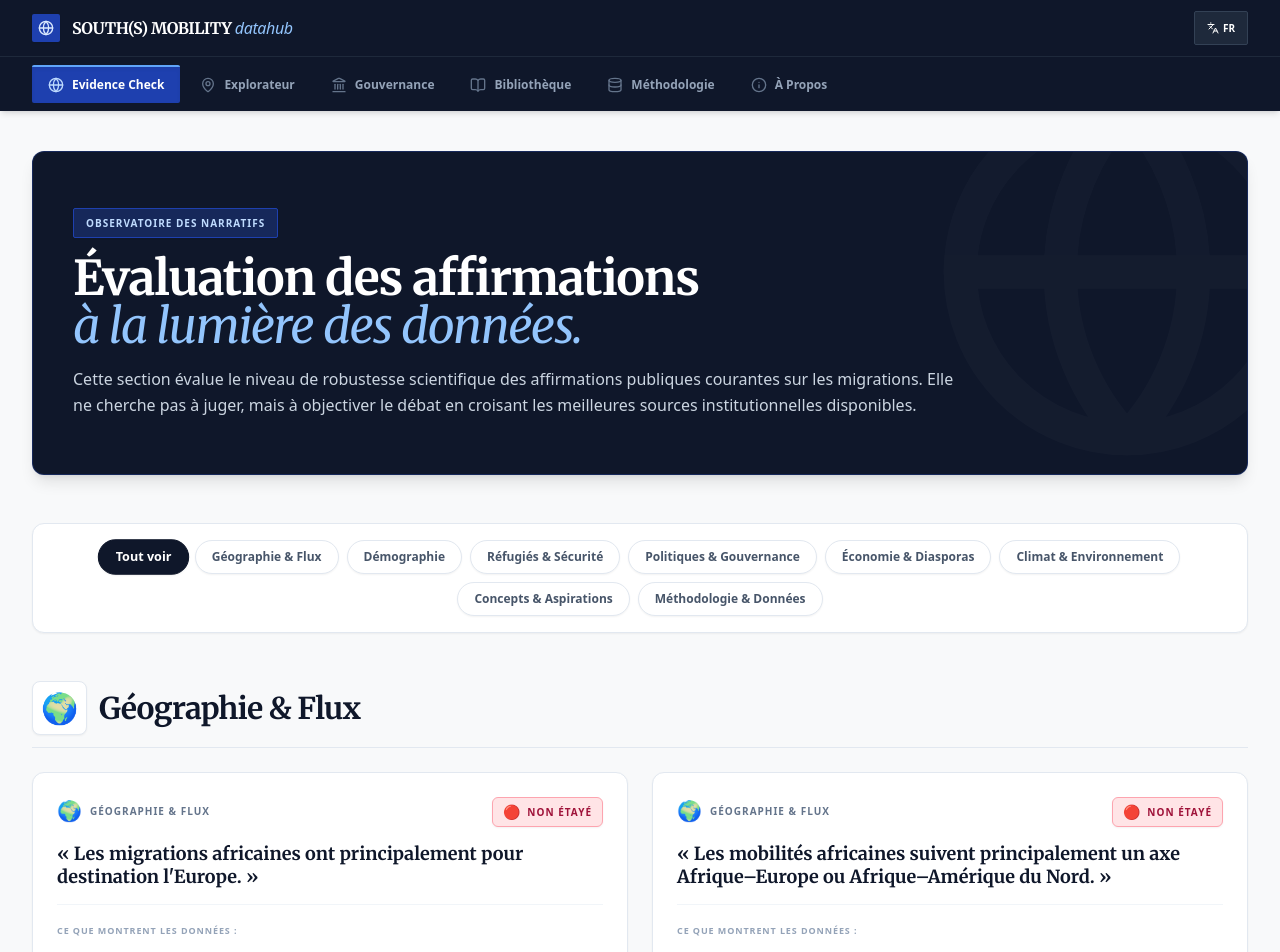
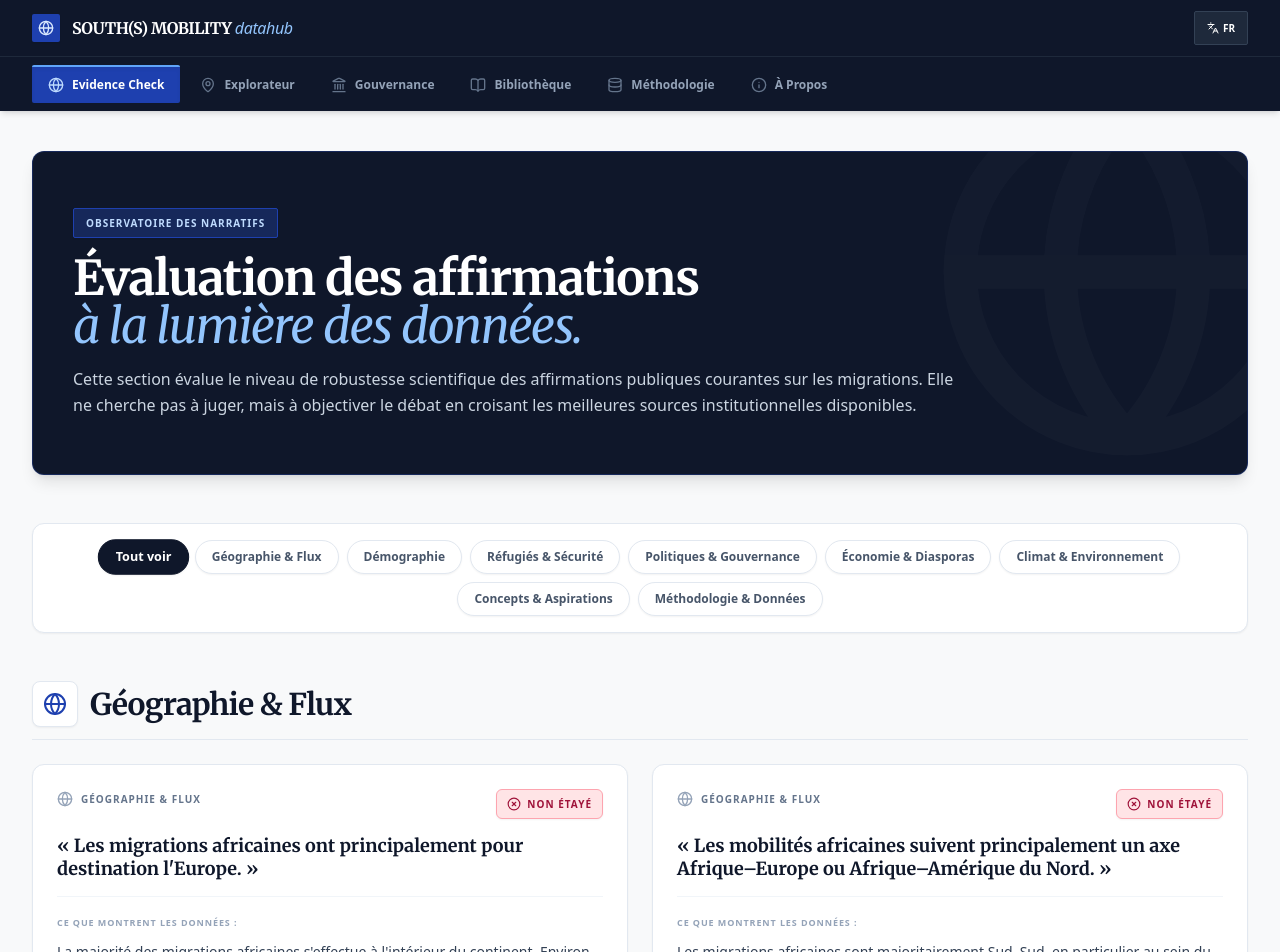
Before and after one commit to benmokhtary1-ui/souths-mobility, a React (Vite) app: page / in a window 1280 px wide. Shown: the top 952 px of the page. Built offline with nearby package versions, Linux system fonts and the light colour scheme.

Commit message:
fix claude 3

```diff
--- a/src/App.jsx
+++ b/src/App.jsx
@@ -5,7 +5,8 @@ import {
   Search, HeartPulse, ChevronRight, ChevronDown, X, BarChart3, GitMerge,
   Download, Printer, Map as MapIcon, Info, BookOpen, CheckCircle2,
   PieChart, TableProperties, Landmark, Quote, Unlock, Target, ExternalLink, FileText,
-  Copy, Check, Mail, AlertCircle
+  Copy, Check, Mail, AlertCircle, XCircle, AlertTriangle, HelpCircle, MinusCircle,
+  Briefcase, Brain, Lightbulb
 } from 'lucide-react';
 import { evidenceCheckData } from './narrativesData';
 
@@ -1241,17 +1242,27 @@ const TabEvidenceCheck = ({ text, lang }) => {
     ? categoriesList
     : [activeCategory];
 
-  const getVerdictStyle = (level) => {
-    switch (level) {
-      case "🟢": return "bg-emerald-100 text-emerald-800 border-emerald-300";
-      case "🟢🟡": return "bg-lime-100 text-lime-800 border-lime-300";
-      case "🟡": return "bg-amber-100 text-amber-800 border-amber-300";
-      case "🟠": return "bg-orange-100 text-orange-800 border-orange-300";
-      case "🔴": return "bg-rose-100 text-rose-800 border-rose-300";
-      case "⚪": return "bg-slate-100 text-slate-800 border-slate-300";
-      default: return "bg-slate-100 text-slate-800 border-slate-300";
-    }
+  const verdictMeta = {
+    "🟢": { Icon: CheckCircle2, style: "bg-emerald-100 text-emerald-800 border-emerald-300" },
+    "🟢🟡": { Icon: CheckCircle2, style: "bg-lime-100 text-lime-800 border-lime-300" },
+    "🟡": { Icon: HelpCircle, style: "bg-amber-100 text-amber-800 border-amber-300" },
+    "🟠": { Icon: AlertTriangle, style: "bg-orange-100 text-orange-800 border-orange-300" },
+    "🔴": { Icon: XCircle, style: "bg-rose-100 text-rose-800 border-rose-300" },
+    "⚪": { Icon: MinusCircle, style: "bg-slate-100 text-slate-800 border-slate-300" },
   };
+  const getVerdictMeta = (level) => verdictMeta[level] || { Icon: MinusCircle, style: "bg-slate-100 text-slate-800 border-slate-300" };
+
+  const categoryIconMap = {
+    "Géographie & Flux": Globe,
+    "Démographie": Users,
+    "Réfugiés & Sécurité": ShieldAlert,
+    "Politiques & Gouvernance": Scale,
+    "Économie & Diasporas": Briefcase,
+    "Climat & Environnement": Leaf,
+    "Concepts & Aspirations": Brain,
+    "Méthodologie & Données": Database,
+  };
+  const getCategoryIcon = (categoryName) => categoryIconMap[categoryName] || Globe;
 
   return (
     <div className="space-y-12 animate-in fade-in zoom-in-95 duration-500">
@@ -1286,15 +1297,17 @@ const TabEvidenceCheck = ({ text, lang }) => {
         {displayCategories.map((categoryName) => {
           // Filtrer les fiches appartenant à cette catégorie
           const catFiches = evidenceCheckData.filter(fiche => fiche.category === categoryName);
-          // Récupérer l'icône de la catégorie depuis la première fiche
-          const catIcon = catFiches.length > 0 ? catFiches[0].category_icon : '';
+          // Icône de la catégorie (système Lucide unifié, plus d'emoji)
+          const CatIcon = getCategoryIcon(categoryName);
 
           return (
             <section key={categoryName} className="space-y-6 animate-in fade-in duration-500">
 
               {/* Titre de la section (Catégorie) */}
               <div className="flex items-center space-x-3 border-b border-slate-200 pb-3">
-                <span className="text-3xl bg-white border border-slate-200 shadow-sm p-2 rounded-lg">{catIcon}</span>
+                <span className="bg-white border border-slate-200 shadow-sm p-2.5 rounded-lg flex items-center justify-center">
+                  <CatIcon className="w-6 h-6 text-blue-800" />
+                </span>
                 <h2 className="text-2xl md:text-3xl font-serif font-bold text-slate-900 tracking-tight">
                   {categoryName}
                 </h2>
@@ -1304,6 +1317,8 @@ const TabEvidenceCheck = ({ text, lang }) => {
               <div className="grid grid-cols-1 md:grid-cols-2 gap-6 items-start">
                 {catFiches.map((fiche) => {
                   const isExpanded = expandedFiche === fiche.id;
+                  const FicheIcon = getCategoryIcon(fiche.category);
+                  const { Icon: VerdictIcon, style: verdictStyle } = getVerdictMeta(fiche.confidence_level);
                   return (
                     <div
                       key={fiche.id}
@@ -1317,11 +1332,11 @@ const TabEvidenceCheck = ({ text, lang }) => {
                       >
                         <div className="flex justify-between items-start mb-4">
                           <div className="flex items-center space-x-2">
-                            <span className="text-xl">{fiche.category_icon}</span>
+                            <FicheIcon className="w-4 h-4 text-slate-400" />
                             <span className="text-[10px] font-bold uppercase text-slate-500 tracking-widest">{fiche.category}</span>
                           </div>
-                          <div className={`px-2.5 py-1 rounded-md text-[10px] font-bold uppercase tracking-widest border shadow-sm flex items-center space-x-1.5 ${getVerdictStyle(fiche.confidence_level)}`}>
-                            <span className="text-sm">{fiche.confidence_level}</span>
+                          <div className={`px-2.5 py-1 rounded-md text-[10px] font-bold uppercase tracking-widest border shadow-sm flex items-center space-x-1.5 ${verdictStyle}`}>
+                            <VerdictIcon className="w-3.5 h-3.5" />
                             <span>{fiche.verdict}</span>
                           </div>
                         </div>
@@ -1364,8 +1379,9 @@ const TabEvidenceCheck = ({ text, lang }) => {
 
                           <div className="grid grid-cols-2 gap-4">
                             <div>
-                              <h4 className="text-[9px] font-bold uppercase tracking-widest text-slate-500 mb-2">
-                                {lang === 'fr' ? "📊 Indicateurs Croisés" : "📊 Crossed Indicators"}
+                              <h4 className="text-[9px] font-bold uppercase tracking-widest text-slate-500 mb-2 flex items-center gap-1">
+                                <BarChart3 className="w-3 h-3" />
+                                {lang === 'fr' ? "Indicateurs Croisés" : "Crossed Indicators"}
                               </h4>
                               <ul className="space-y-1.5">
                                 {fiche.indicators.map((ind, i) => (
@@ -1374,8 +1390,9 @@ const TabEvidenceCheck = ({ text, lang }) => {
                               </ul>
                             </div>
                             <div>
-                              <h4 className="text-[9px] font-bold uppercase tracking-widest text-slate-500 mb-2">
-                                {lang === 'fr' ? "🏛️ Sources" : "🏛️ Sources"}
+                              <h4 className="text-[9px] font-bold uppercase tracking-widest text-slate-500 mb-2 flex items-center gap-1">
+                                <Landmark className="w-3 h-3" />
+                                {lang === 'fr' ? "Sources" : "Sources"}
                               </h4>
                               <ul className="space-y-1.5">
                                 {fiche.sources.map((src, i) => (
@@ -2815,11 +2832,11 @@ const TabMethodology = ({ text, lang, expandedIndicator, setExpandedIndicator, e
                     <div className={`w-full overflow-hidden transition-all duration-500 relative z-10 ${expandedIndicator === ind.id ? 'max-h-96 opacity-100 mt-4 pt-4 border-t border-slate-200' : 'max-h-0 opacity-0'}`}>
                       <div className="space-y-4">
                         <div>
-                          <span className="text-[9px] font-bold uppercase tracking-widest text-slate-400 block mb-1">{lang === 'fr' ? "🔍 Méthodologie & Collecte" : "🔍 Methodology & Data Collection"}</span>
+                          <span className="text-[9px] font-bold uppercase tracking-widest text-slate-400 mb-1 flex items-center gap-1"><Search className="w-3 h-3" />{lang === 'fr' ? "Méthodologie & Collecte" : "Methodology & Data Collection"}</span>
                           <p className="text-xs text-slate-700 leading-relaxed">{lang === 'fr' ? ind.method_fr : ind.method_en}</p>
                         </div>
                         <div className="bg-white p-3 rounded-sm border border-slate-200">
-                          <span className="text-[9px] font-bold uppercase tracking-widest text-slate-500 block mb-1">{lang === 'fr' ? "💡 Le Changement de Paradigme" : "💡 The Paradigm Shift"}</span>
+                          <span className="text-[9px] font-bold uppercase tracking-widest text-slate-500 mb-1 flex items-center gap-1"><Lightbulb className="w-3 h-3" />{lang === 'fr' ? "Le Changement de Paradigme" : "The Paradigm Shift"}</span>
                           <p className="text-xs text-slate-800 italic leading-relaxed">{lang === 'fr' ? ind.contrast_fr : ind.contrast_en}</p>
                         </div>
                       </div>
```
